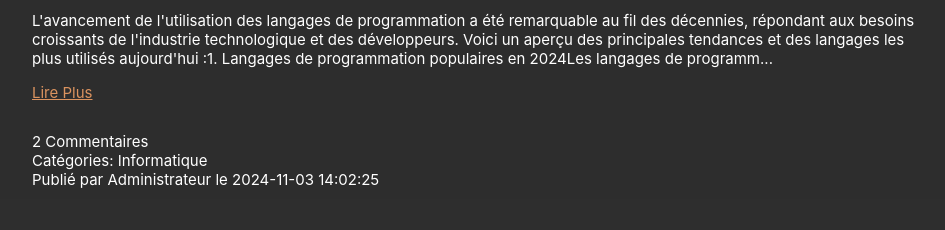
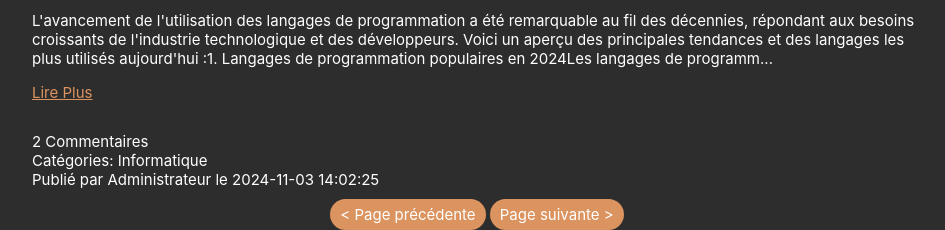
Before and after one commit to mozza86/blogphp-iut, a PHP site: page / in a window 1280 px wide. Shown: the part 2519-2749 px from the top of the page, without its empty margins (308-1253 px from the left). Before the commit the page ends 2707 px from the top, so only its background shows below. Run offline with PHP 8.4, Linux system fonts and the light colour scheme; data comes from the database, SQL or seed files in the repository; some web fonts are replaced.

Commit message:
Ajout de la pagination

```diff
--- a/code/create_article.php
+++ b/code/create_article.php
@@ -39,19 +39,19 @@ if (!empty($_POST["title"]) && !empty($_POST["content"])) {
         $post_categories = $_POST["categories"];
         for ($i = 0; $i < count($post_categories); $i++) {
             try {
-                $categories_obj[] = Category::findById($post_categories[$i]);
+                $categories_obj[] = Category::findById(intval($post_categories[$i]));
             } catch (CategoryNotFoundException $e) {
                 $error_msg .= $e->getMessage();
             } catch (DatabaseException $e) {
                 $error_msg = $e->getMessage();
-            }
+            } catch (Exception $e) {}
         }
     }
 
     try {
         $article = Article::create($title, $content, User::findById($_SESSION['user_id']), $categories_obj);
         header('Location: show_article.php?id=' . $article->getId());
-    } catch (UserNotFoundException|DatabaseException|CategoryNotFoundException $e) {
+    } catch (UserNotFoundException|DatabaseException $e) {
         $error_msg = $e->getMessage();
     }
 }
--- a/code/includes/Article.php
+++ b/code/includes/Article.php
@@ -112,10 +112,21 @@ class Article {
     }
 
     /**
+     * @param int $page
      * @return array
      */
-    public function getComments(): array {
-        return $this->comments;
+    public function getComments(int $page=1): array {
+        $limit = 20;
+        if ($page <= 0) { $page = 1; }
+        $offset  = intval(($page - 1) * $limit);
+        return array_slice($this->comments, $offset, $limit) ;
+    }
+
+    /**
+     * @return int
+     */
+    public function getCommentsCount(): int {
+        return count($this->comments) ;
     }
 
     /**
@@ -257,12 +268,10 @@ class Article {
             $sql .= ' AND a.content LIKE :contenu';
             $params[':contenu'] = '%' . $values_to_filter['contenu'] . '%';
         }
-        $limit = intval(20);
 
-        if ($page <= 0) {
-            $page = 1;
-        }
 
+        $limit = 20;
+        if ($page <= 0) { $page = 1; }
         $offset  = intval(($page - 1) * $limit);
 
         $sql .= " ORDER BY a.created_at DESC LIMIT $limit OFFSET $offset";
--- a/code/index.php
+++ b/code/index.php
@@ -4,9 +4,13 @@ require_once "includes/Category.php";
 require_once "includes/Article.php";
 require_once 'includes/Exceptions.php';
 
+$page = intval($_GET['page']??1);
+if ($page < 1) {
+    $page = 1;
+}
 $articles = [];
 try {
-    $articles = Article::filter($_POST, 1);
+    $articles = Article::filter($_POST, $page);
 } catch (DatabaseException|UserNotFoundException $e) {
     $error_msg = $e->getMessage();
     require_once 'includes/error_page.php';
@@ -79,6 +83,10 @@ try {
                 </div>
             </article>
         <?php endforeach; ?>
+        <center>
+            <a class="button" href="?page=<?= $page-=1 ?>">< Page précédente</a>
+            <a class="button" href="?page=<?= $page+=2 ?>">Page suivante ></a>
+        </center>
     </div>
 </main>
 </body>
```
Also changed, not shown: code/show_article.php (+20 -5 lines).
